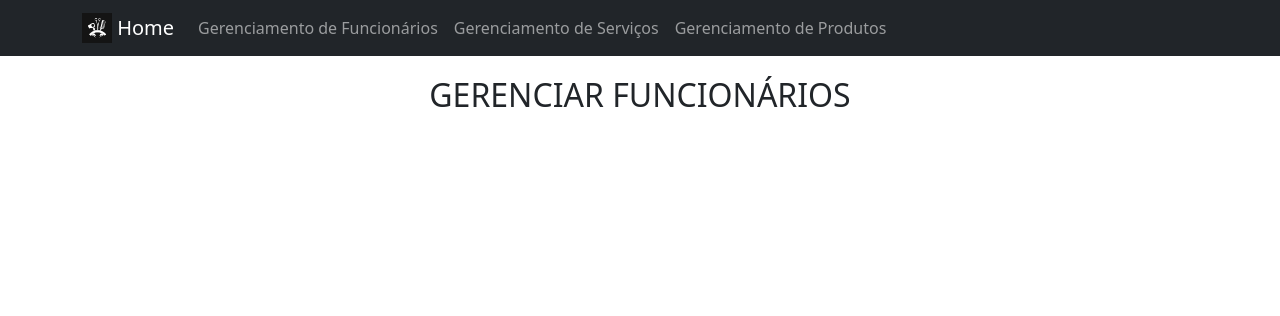
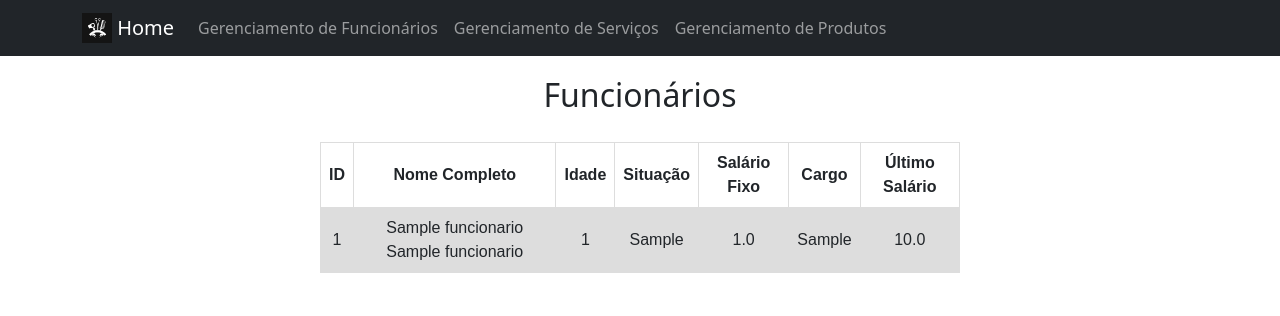
Before and after one commit to VitorHKato/SistemaBarbearia, a Django app: page /gerenciar_funcionarios in a window 1280 px wide. Shown: the top 316 px of the page. Run offline with Django 3.2, Linux system fonts and the light colour scheme; tables that the repository leaves empty hold one stand-in row (values such as "Sample post"); some libraries are stand-ins or nearby versions.

Commit message:
Adicionado tabelas com as listas de cada página, alterado dt de nascimento para idade na tabela de funcionários

```diff
--- a/core/templates/gerenciar_funcionarios.html
+++ b/core/templates/gerenciar_funcionarios.html
@@ -1,5 +1,26 @@
 {% extends 'base.html' %}
 
 {% block conteudo %}
-    <h2>GERENCIAR FUNCIONÁRIOS</h2>
+    <h2>Funcionários</h2>
+    <table>
+        <th>ID</th>
+        <th>Nome Completo</th>
+        <th>Idade</th>
+        <th>Situação</th>
+        <th>Salário Fixo</th>
+        <th>Cargo</th>
+        <th>Último Salário</th>
+
+        <tr>
+            {% for i in lista_funcionarios %}
+            <td>{{ i.id }}</td>
+            <td>{{ i.nome_completo }}</td>
+            <td>{{ i.idade }}</td>
+            <td>{{ i.situacao }}</td>
+            <td>{{ i.salario_fixo }}</td>
+            <td>{{ i.cargo }}</td>
+            <td>{{ i.ultimo_salario }}</td>
+        {% endfor %}
+        </tr>
+    </table>
 {% endblock %}
--- a/core/templates/index.html
+++ b/core/templates/index.html
@@ -1,7 +1,7 @@
 {% extends 'base.html' %}
 
 {% block conteudo %}
-    <h2>Lista de Serviços de Hoje</h2>
+    <h2>Serviços de Hoje</h2>
     <table>
         <th>ID</th>
         <th>Funcionário</th>
--- a/core/views.py
+++ b/core/views.py
@@ -25,7 +25,25 @@ class Home(View):
 class GerenciarFuncionarios(View):
     def get(self, *args, **kwargs):
 
-        lista_funcionarios = core.models.Funcionario.objects.filter(status=True)
+        funcionarios = core.models.Funcionario.objects.filter(status=True)
+        data_atual = datetime.datetime.now().date()
+
+        lista_funcionarios = []
+        for i in funcionarios:
+            ultimo_salario = core.models.SalarioMensal.objects.filter(status=True, funcionario=i).last()
+            dias = data_atual - i.dt_nascimento
+            idade = dias.days / 365
+
+            a = {
+                'id': i.id,
+                'nome_completo': i.nome + ' ' + i.sobrenome,
+                'idade': int(idade),
+                'situacao': i.situacao,
+                'salario_fixo': i.salario_fixo,
+                'cargo': i.cargo,
+                'ultimo_salario': ultimo_salario.salario_total if ultimo_salario else '---',
+            }
+            lista_funcionarios.append(a)
 
         context = {
             'lista_funcionarios': lista_funcionarios,
```
Also changed, not shown: core/templates/gerenciar_produtos.html (+18 -1 lines), core/templates/gerenciar_servicos.html (+18 -1 lines).
